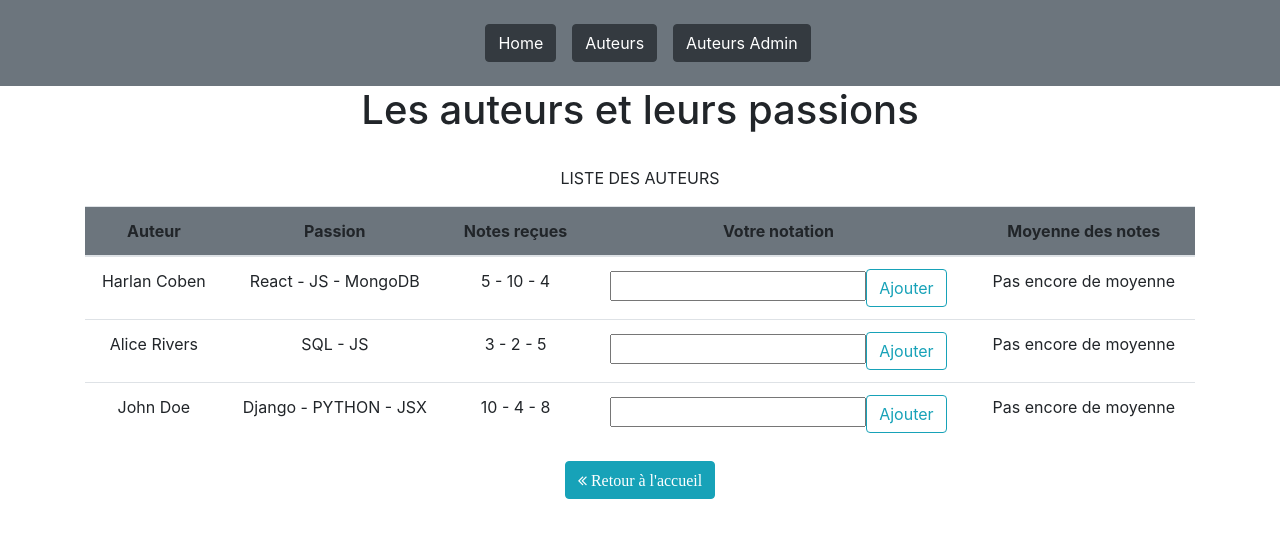
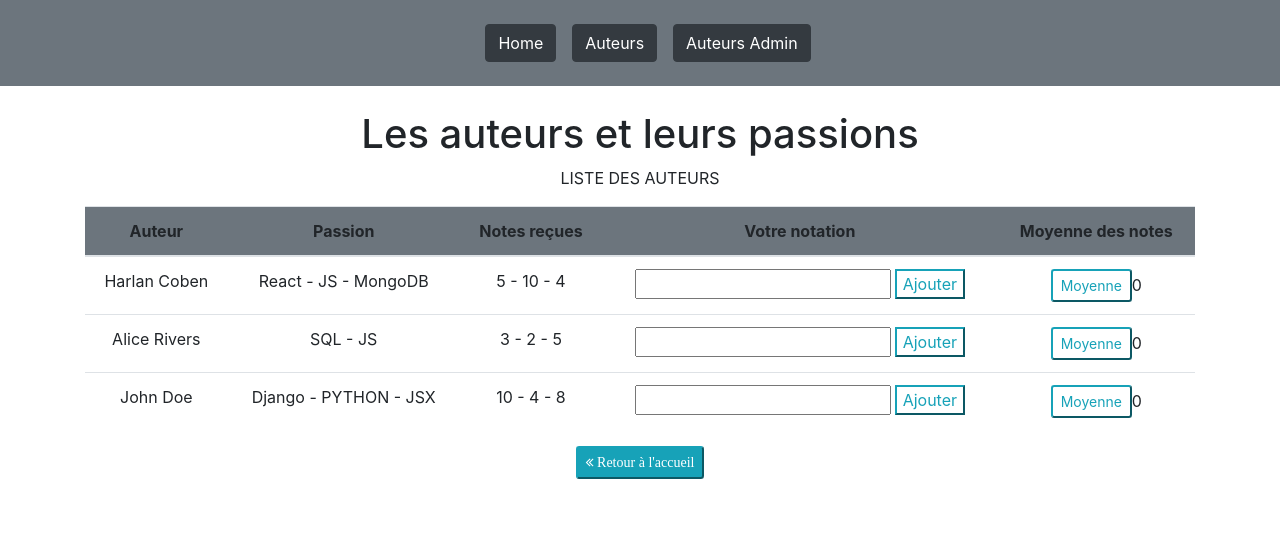
Before and after one commit to thomas-demagny/React-authors, a React (Create React App) app: page /authors in a window 1280 px wide. Shown: the top 538 px of the page. Built offline with nearby package versions, Linux system fonts and the light colour scheme.

Commit message:
need to add authors.map

```diff
--- a/src/components/Authors.jsx
+++ b/src/components/Authors.jsx
@@ -1,71 +1,18 @@
 // eslint-disable-next-line no-unused-vars
-import React ,{ useReducer } from "react";
-import  { useHistory } from 'react-router-dom';
-import {initialState, reducer} from "../reducers/AuthReducer";
-
-function Authors() {
+import React ,{ useEffect } from "react";
+import  Author from './Author';
 
 
-    const history = useHistory();
+function Authors(){
+    return (
+        <React.Fragment>
 
-    const [state, dispatch] = useReducer(reducer, initialState);
+            <Author />
 
-
-
-    const handleChange = e => {
-        const { value , name } = e.target;
-        if (name === 'note')
-        dispatch({ type: "SET_NOTE", note: value });
-    }
-
-    const handleSubmit = e => {
-        e.preventDefault();
-
-        dispatch({ type: "ADD_NOTE" });
-    }
-    const {authors, note,message} = state;
-    return(
-        <React.Fragment>
-            <h1 className="text-center pb-4"> Les auteurs et leurs passions</h1>
-            <div className="container">
-                <p className="text-uppercase">liste des auteurs</p>
-
-                <table className="table">
-                    <thead>
-                    <tr className="bg-secondary">
-                        <th scope="col">Auteur</th>
-                        <th scope="col">Passion</th>
-                        <th scope="col">Notes reçues</th>
-                        <th scope="col">Votre notation</th>
-                        <th scope="col">Moyenne des notes</th>
-                    </tr>
-                    </thead>
-                    <tbody>
-                    {authors.map((author, i) =>
-                        <tr key={i}>
-                            <td>{author.name}</td>
-                            <td>{(author.passion).join(' - ')}</td>
-                            <td>{author.notes.join(' - ')}</td>
-                            <td><form onClick={handleSubmit}>
-                                {message !== '' && <p>{message}</p>}
-
-                                <input type="text" name='note' value={note} onChange={handleChange}/>
-                                <button className="btn btn-outline-info">Ajouter</button>
-                            </form></td>
-                            <td>Pas encore de moyenne</td>
-                        </tr>
-                    )}
-                    </tbody>
-                </table >
-                <div>
-
-                </div>
-            </div>
-
-            <button className="btn btn-info fa fa-angle-double-left " onClick={ () => history.push('/')}> Retour à l'accueil</button>
         </React.Fragment>
     )
 }
 
 
+
 export default Authors;
```
